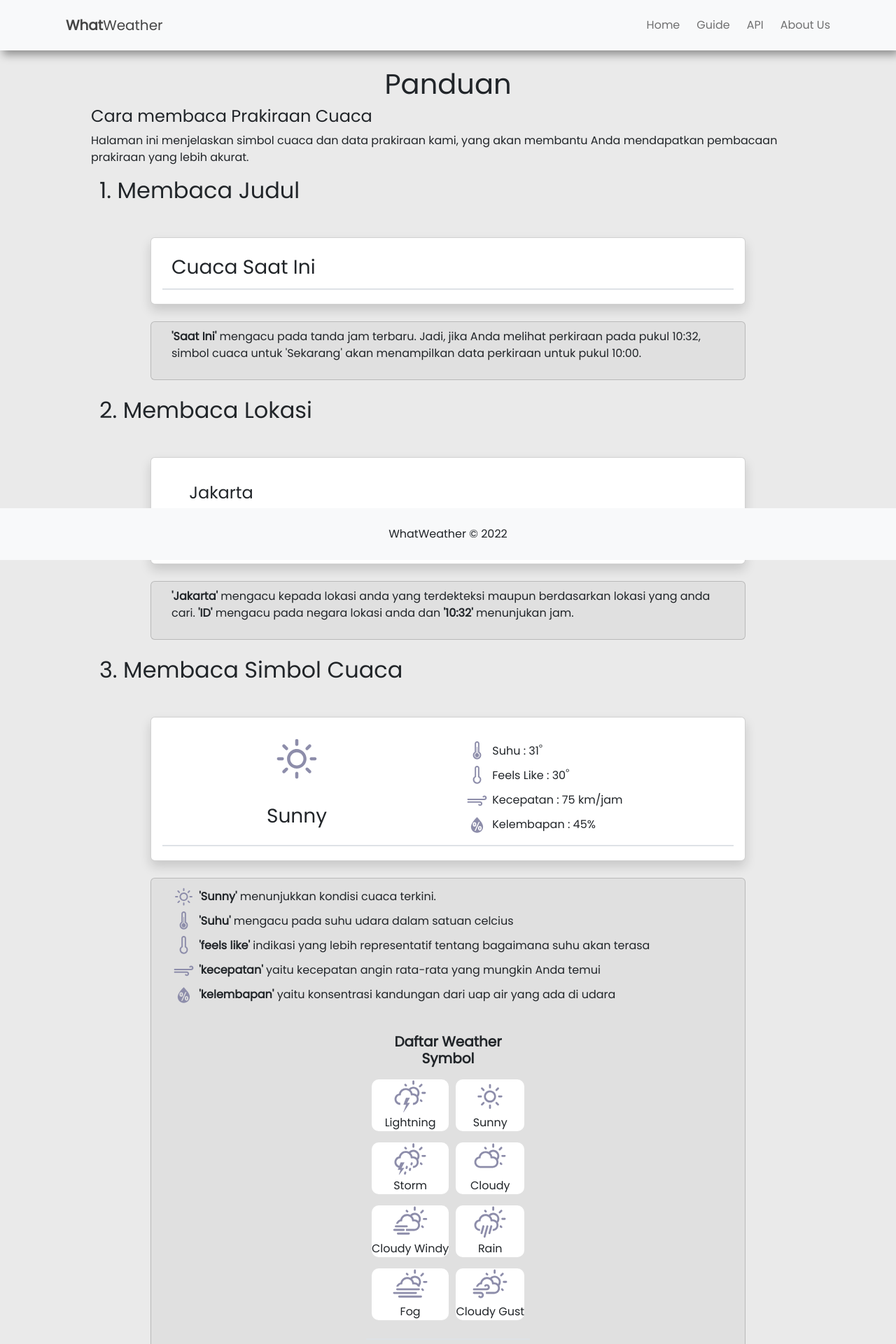
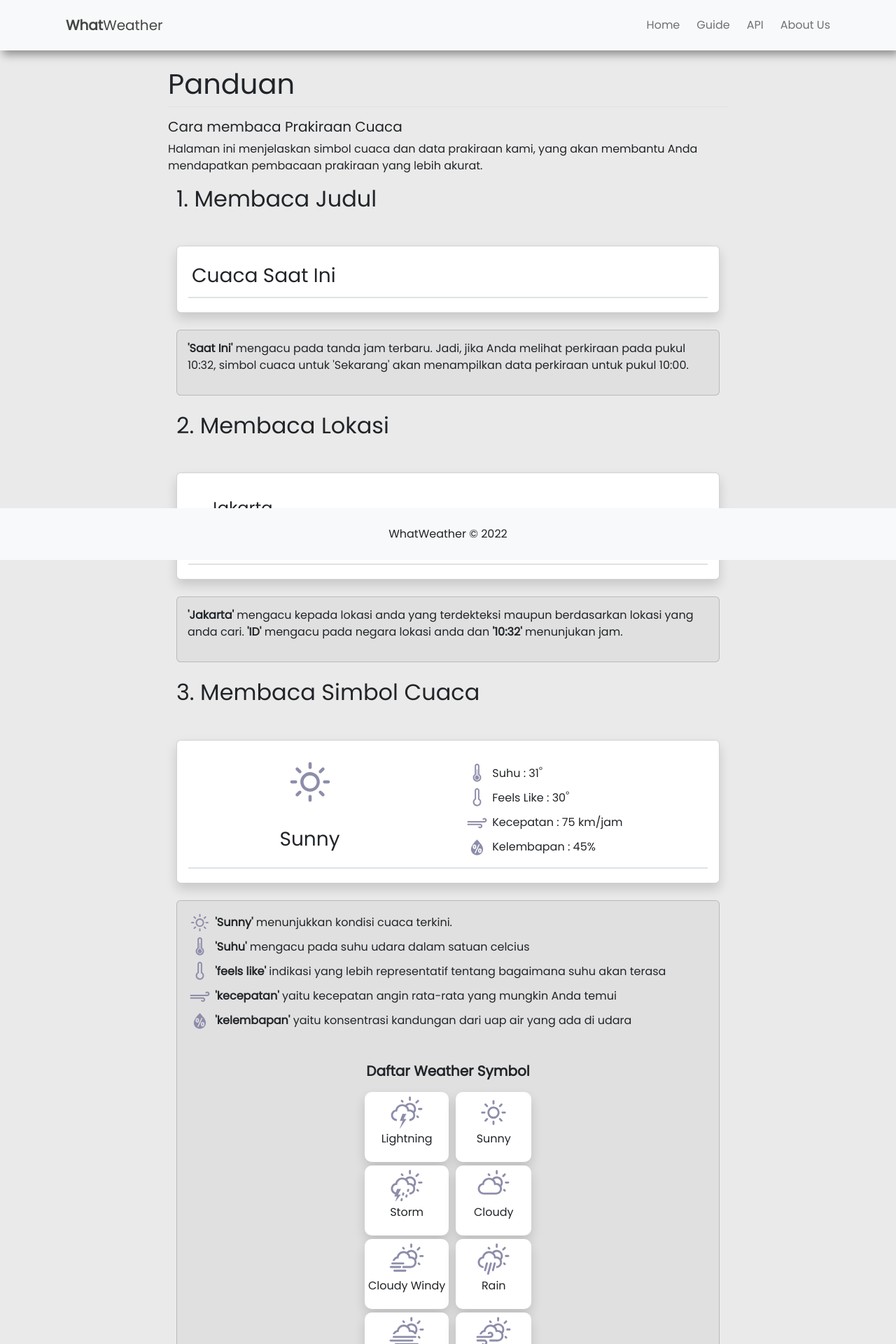
Before and after one commit to Bimoaryobkr/DicodingCapstone-WhatWeather, a React (Create React App) app: page /guide in a window 1280 px wide. Shown: the top 1920 px of the page at 70% size. Built offline with nearby package versions, Linux system fonts and the light colour scheme.

Commit message:
Page Guide (update styling)
masalah padding & margin di page guide udah di benerin

```diff
--- a/src/components/Guide.js
+++ b/src/components/Guide.js
@@ -4,9 +4,13 @@ import WeatherCardGuide from "../components/WeatherCardGuide";
 function Guide(){
     return(
         <><div>
-            <h1 className="text-center">Panduan</h1>
-            <h4>Cara membaca Prakiraan Cuaca</h4>
+            <div className="home_header border-bottom">
+                <h1>Panduan</h1>
+            </div>
+            <div className="home_example mt-3">
+            <h5>Cara membaca Prakiraan Cuaca</h5>
             <p>Halaman ini menjelaskan simbol cuaca dan data prakiraan kami, yang akan membantu Anda mendapatkan pembacaan prakiraan yang lebih akurat.</p>
+            </div>
             <WeatherCardGuide />
         </div>
         </>
--- a/src/components/WeatherCardGuide.js
+++ b/src/components/WeatherCardGuide.js
@@ -89,40 +89,40 @@ function WeatherCardGuide() {
                     </div>
 
                     <div className="card-body container-display">
-                    <h5 className="title"><b>Daftar Weather Symbol</b></h5>
+                    <h5><b>Daftar Weather Symbol</b></h5>
                     <div className="row align-items-center column-display">
                         <div className="col-md-3 column-display">
-                            <div className="col align-items-center justify-content-center text-center w-symbol">
+                            <div className="col align-items-center justify-content-center text-center w-symbol shadow">
                                 <WiDayLightning className="weather_icon" size={50} />
                                 <p className="font-weight-light">Lightning</p>
                             </div>
-                            <div className="col align-items-center justify-content-center text-center w-symbol">
+                            <div className="col align-items-center justify-content-center text-center w-symbol shadow">
                                 <WiDayStormShowers className="weather_icon" size={50} />
                                 <p className="font-weight-light">Storm</p>
                             </div>
-                            <div className="col align-items-center justify-content-center text-center w-symbol">
+                            <div className="col align-items-center justify-content-center text-center w-symbol shadow">
                                 <WiDayCloudyWindy className="weather_icon" size={50} />
                                 <p className="font-weight-light">Cloudy Windy</p>
                             </div>
-                            <div className="col align-items-center justify-content-center text-center w-symbol">
+                            <div className="col align-items-center justify-content-center text-center w-symbol shadow">
                                 <WiDayFog className="weather_icon" size={50} />
                                 <p className="font-weight-light">Fog</p>
                             </div>
                         </div>
                         <div className="col-md-3 column-display">
-                        <div className="col align-items-center justify-content-center text-center w-symbol">
+                        <div className="col align-items-center justify-content-center text-center w-symbol shadow">
                                 <WiDaySunny className="weather_icon" size={50} />
                                 <p className="font-weight-light">Sunny</p>
                             </div>
-                            <div className="col align-items-center justify-content-center text-center w-symbol">
+                            <div className="col align-items-center justify-content-center text-center w-symbol shadow">
                                 <WiDayCloudy className="weather_icon" size={50} />
                                 <p className="font-weight-light">Cloudy</p>
                             </div>
-                            <div className="col align-items-center justify-content-center text-center w-symbol">
+                            <div className="col align-items-center justify-content-center text-center w-symbol shadow">
                                 <WiDayRain className="weather_icon" size={50} />
                                 <p className="font-weight-light">Rain</p>
                             </div>
-                            <div className="col align-items-center justify-content-center text-center  w-symbol">
+                            <div className="col align-items-center justify-content-center text-center  w-symbol shadow">
                                 <WiDayCloudyGusts className="weather_icon" size={50} />
                                 <p className="font-weight-light">Cloudy Gust</p>
                             </div>
--- a/src/pages/GuidePage.js
+++ b/src/pages/GuidePage.js
@@ -3,7 +3,7 @@ import Guide from "../components/Guide";
 function GuidePage() {
     return (
         <section className="container pt-3">
-            <div className="ms-5 me-5">
+            <div className="home_header">
 
                 <Guide/>
             </div>
--- a/src/styles/style.css
+++ b/src/styles/style.css
@@ -115,6 +115,7 @@ hr {
 
 .card_desc {
   background-color: #e0e0e0;
+  padding: 5px;
 }
 
 .title {
@@ -125,6 +126,8 @@ hr {
 .w-symbol{
   background-color: hsl(0, 0%, 100%);
   border-radius: 10px;
+  padding: 5px;
+  margin-bottom: 5px;
 }
 
 .column-display {
```
